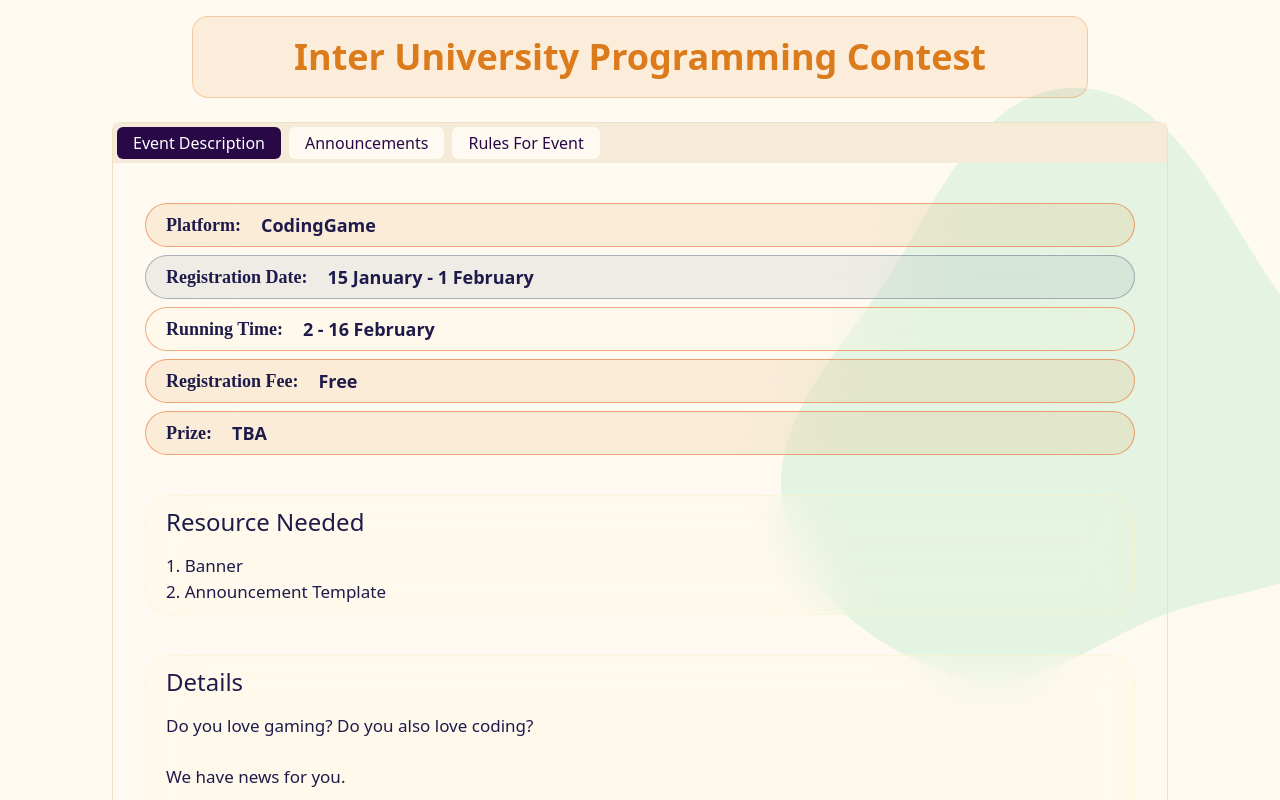
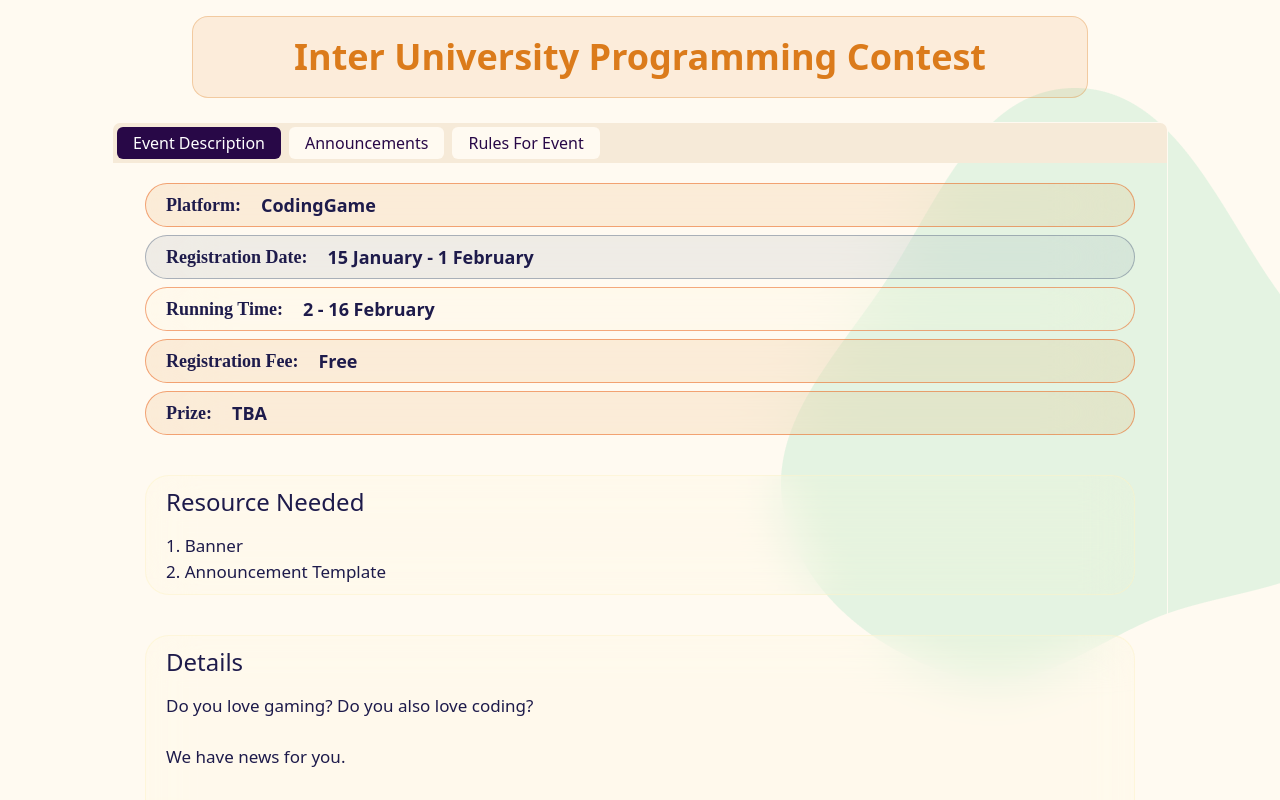
Before and after one commit to Hasibul-Islam-Shanto/cse_carnival_website, a React (Vite) app in the folder frontend/: page /iupc in a window 1280 px wide. Shown: the part 440-1240 px from the top of the page. Built offline with nearby package versions, Linux system fonts and the light colour scheme.

Commit message:
minor change

```diff
--- a/frontend/src/components/Tab.jsx
+++ b/frontend/src/components/Tab.jsx
@@ -9,7 +9,7 @@ const Tab = ({ child1, child2, child3 }) => {
     };
 
     return (
-        <div className=' w-full border rounded-lg border-navbar-link'>
+        <div className=' w-full border rounded-lg border-event-details-border overflow-hidden'>
             <div className="tab-header p-1 bg-tab-header flex gap-2">
                 <button
                     className={activeTab === 0 ? 'bg-navbar text-white px-4 py-1 rounded-md' : 'bg-body text-navbar px-4 py-1 rounded-md'}
@@ -30,7 +30,7 @@ const Tab = ({ child1, child2, child3 }) => {
                     Rules For Event
                 </button>
             </div>
-            <div className="tab-content px-4 py-10">
+            <div className="tab-content px-4 py-5">
                 {activeTab === 0 && child1}
                 {activeTab === 1 && child2}
                 {activeTab === 2 && child3}
--- a/frontend/tailwind.config.js
+++ b/frontend/tailwind.config.js
@@ -37,6 +37,7 @@ export default {
         'codebattle-border' : '',
         'aboutus-body' : '#F0E0C647',
         'aboutus-border' : '#F0E0C6',
+        'event-details-border' : '#FFFAF1',
 
       },
       backgroundImage: {
```
